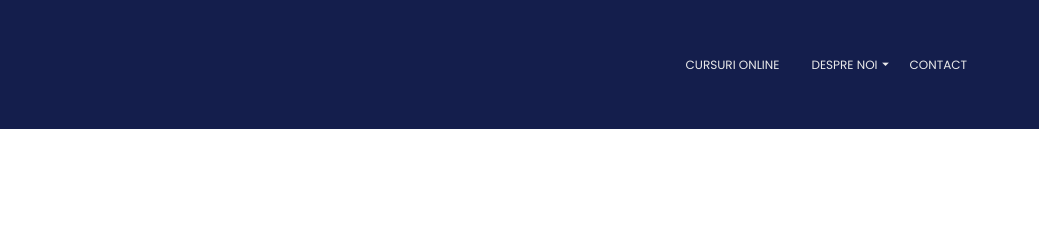
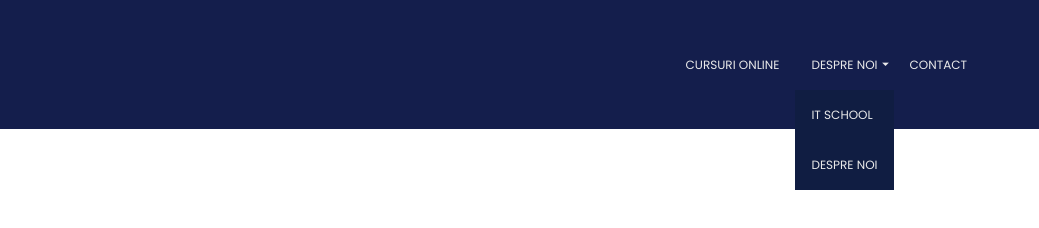
Before and after one commit to TsRo6/Replica-2-IT-School, a plain HTML site: page index.html in a window 1280 px wide. Shown: the full height of the page, 241-1280 px from the left. Drawn offline with Linux system fonts and the light colour scheme.

Commit message:
dropDown menu

```diff
--- a/main.css
+++ b/main.css
@@ -93,6 +93,11 @@ nav a:hover{
 }
 
 nav .submenu{
+    display: none;
     position: absolute;
-    display: none;
+    background-color: var(--bg-dark);
 }
+
+nav:hover .submenu{
+    display: block;
+}
```
